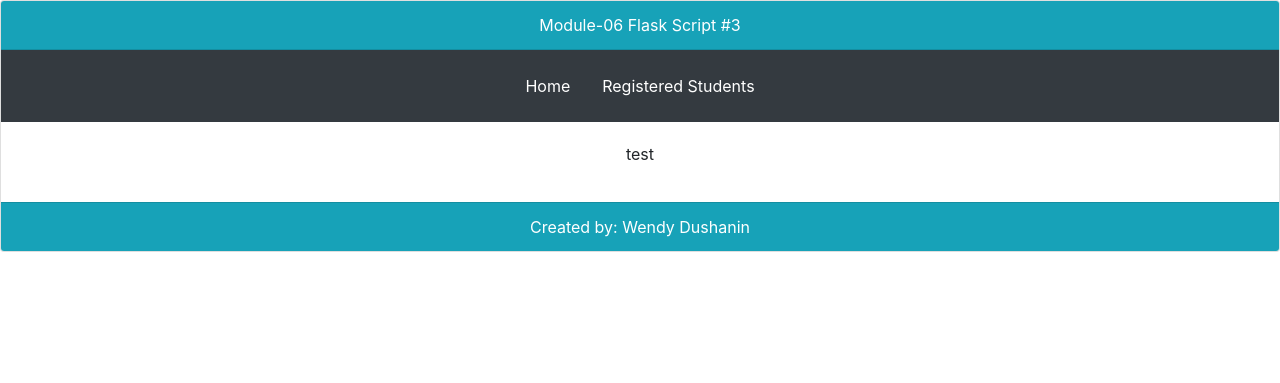
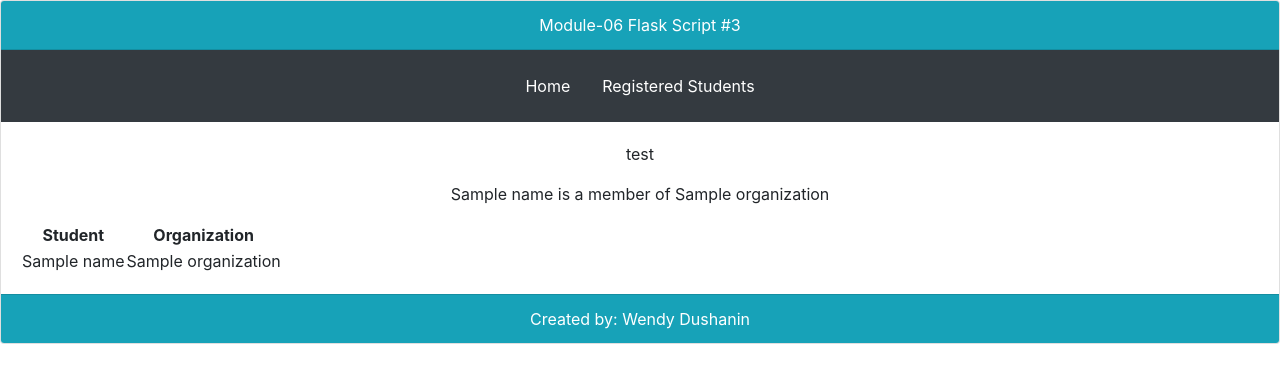
Before and after one commit to wDushanin/ITSC-3155-Flask-Exercises, a Flask app: template Exercise03/templates/students.html in a window 1280 px wide. Shown: the top 383 px of the page. Run offline with Flask 2, Linux system fonts and the light colour scheme; the template is opened without the code that fills it: most values are stand-ins (such as "Sample title", 1, 10 or a date in 2020).

Commit message:
Add files via upload

```diff
--- a/Exercise03/templates/students.html
+++ b/Exercise03/templates/students.html
@@ -3,5 +3,23 @@
 {% block body %}
 
 <p> test </p>
+<p> {{ name }} is a member of {{ organization }}</p>
+
+<table>
+    <thead>
+      <tr>
+        <th>Student</th>
+        <th>Organization</th>
+      </tr>
+    </thead>
+    <tbody>
+    {% for key, value in dictionary.items() %}
+     <tr>
+         <td> {{ name }} </td>
+         <td> {{ organization }} </td>
+     </tr>
+    {% endfor %}
+    </tbody>
+  </table>
 
 {% endblock %}
```
Also changed, not shown: Exercise03/templates/index.html (+7 -5 lines).
